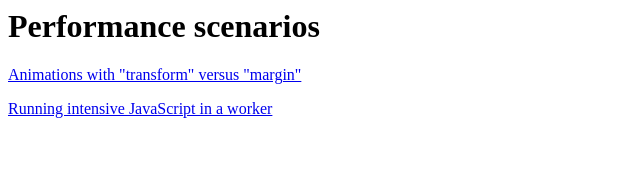
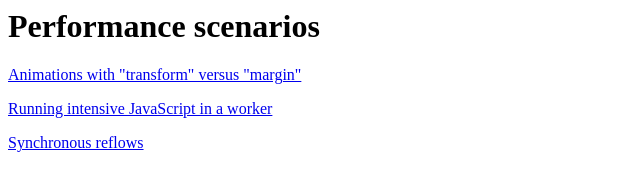
Before and after one commit to firefox-devtools/performance-scenarios, a plain HTML site: page index.html in a window 1280 px wide. Shown: the whole page, without its empty margins (0-640 px from the left). Drawn offline with Linux system fonts and the light colour scheme.

Commit message:
added link to synchronous reflows

```diff
--- a/index.html
+++ b/index.html
@@ -2,3 +2,4 @@
 
 <p><a href="animation-transform-margin/index.html">Animations with "transform" versus "margin"</a></p>
 <p><a href="js-worker/index.html">Running intensive JavaScript in a worker</a></p>
+<p><a href="synchronous-reflows/index.html">Synchronous reflows</a></p>
```
Also changed, not shown: synchronous-reflows/index.html (renamed from layout-thrashing/index.html).
